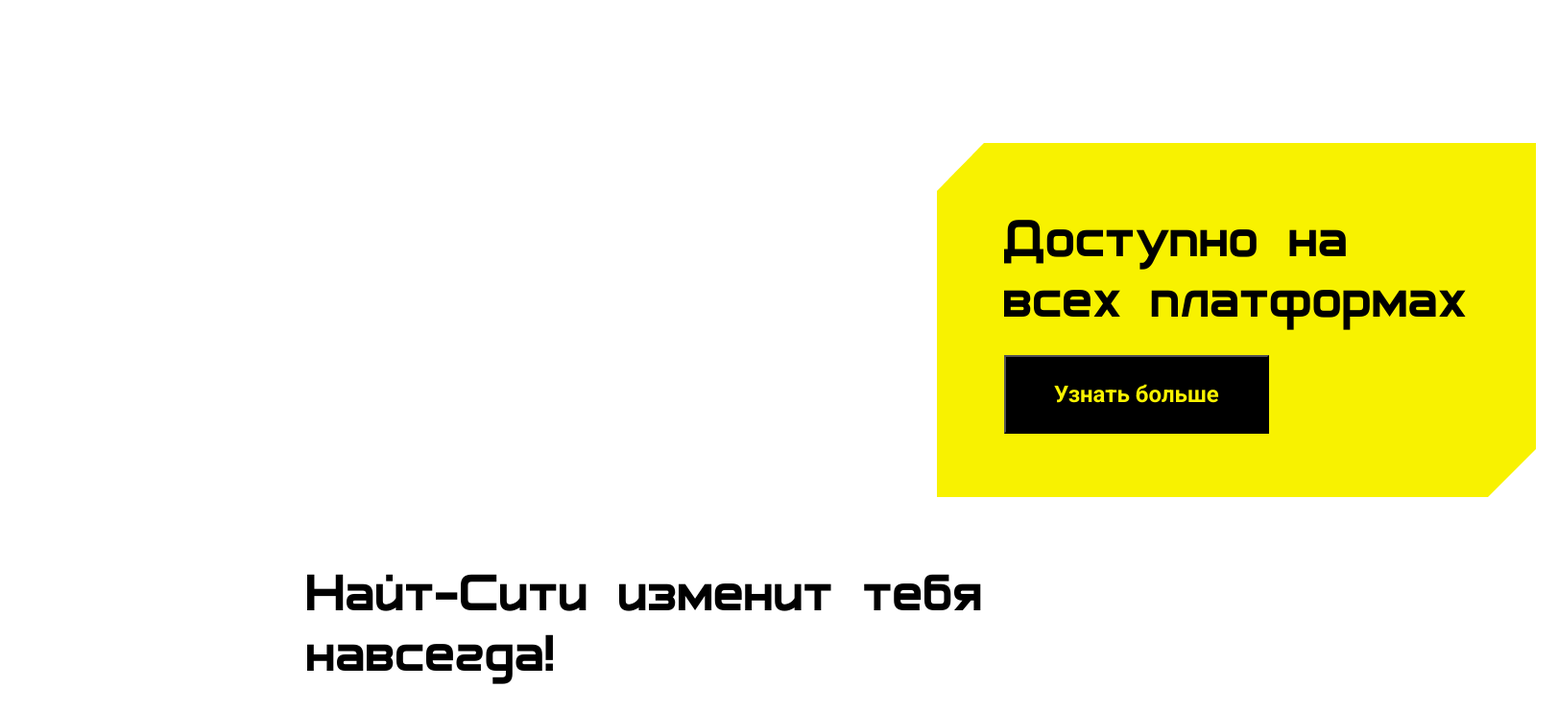
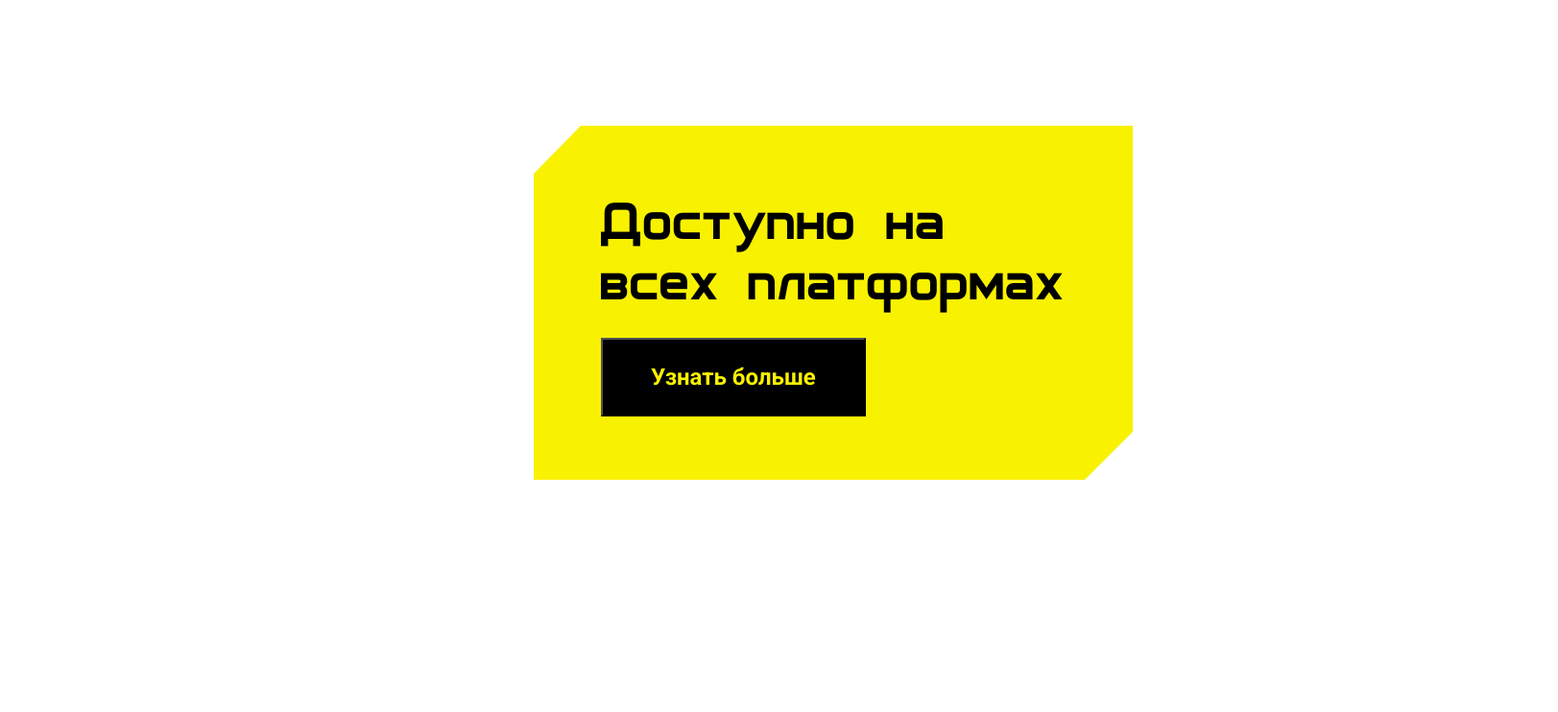
Before and after one commit to Drfinik/Cyberpunk_2077, a plain HTML site: page index.html in a window 1280 px wide. Shown: the part 500-1242 px from the top of the page at 96% size, 1623 px wide, since content can reach past the window. After the commit the page ends 1000 px from the top, so only its background shows below. Drawn offline with Linux system fonts and the light colour scheme.

Commit message:
modified

```diff
--- a/index.html
+++ b/index.html
@@ -6,7 +6,6 @@
     <meta name="viewport" content="width=device-width, initial-scale=1.0">
     <title>Cyberpunk 2077</title>
     <link rel="stylesheet" href="./sass/style.css">
-    l
 </head>
 
 <body>
@@ -27,7 +26,7 @@
             <button class="header__content-btn">Узнать больше</button>
         </div>
     </header>
-    <main>
+    <!-- <main>
         <section class="about">
             <h2 class="about__title">Найт-Сити изменит тебя навсегда!</h2>
             <p class="about__txt"><span class="txt__select">Cyberpunk 2077</span> — приключенческая ролевая игра,
@@ -155,7 +154,7 @@
         <section class="footer__bottom">
             <p>CD PROJEKT®, Cyberpunk®, Cyberpunk 2077®</p>
         </section>
-    </footer>
+    </footer> -->
     <script src="./script.js"></script>
 </body>
 
--- a/sass/style.scss
+++ b/sass/style.scss
@@ -28,10 +28,18 @@ a {
 }
 
 .header {
+    height: 1000px;
     background-image: url(../img/11\(3\).png);
+    background-position: center center;
+    background-size: cover;
+    background-repeat: no-repeat;
+    padding: 20px 320px 0 320px;
+    display: flex;
+    flex-direction: column;
+    gap: 531px;
+    position: relative;
 
     &__nav {
-        padding: 20px 320px 531px 320px;
         display: flex;
         justify-content: space-between;
         align-items: center;
@@ -44,12 +52,14 @@ a {
     }
 
     &__content {
-        margin-left: 976px;
         width: 624px;
         height: 369px;
         padding: 70px;
         background-image: url(../img/Rectangle\ 59.png);
         background-repeat: no-repeat;
+        position: absolute;
+        bottom: 0;
+        right: 320px;
 
         &-txt {
             padding-bottom: 25px;
@@ -477,3 +487,33 @@ a {
         line-height: normal;
     }
 }
+
+@media (max-width: 1440px) {
+    body {
+        max-width: 1440px;
+    }
+
+    .header {
+        padding: 20px 150px 0 150px;
+        gap: 400px;
+    }
+
+    .header__content {
+        right: 150px;
+    }
+}
+
+@media (max-width: 1280px) {
+    body {
+        max-width: 1280px;
+    }
+
+    .header {
+        padding: 20px 100px 0 100px;
+        gap: 300px;
+    }
+
+    .header__content {
+        right: 100px;
+    }
+}
```
Also changed, not shown: sass/style.css, 1 other file.
